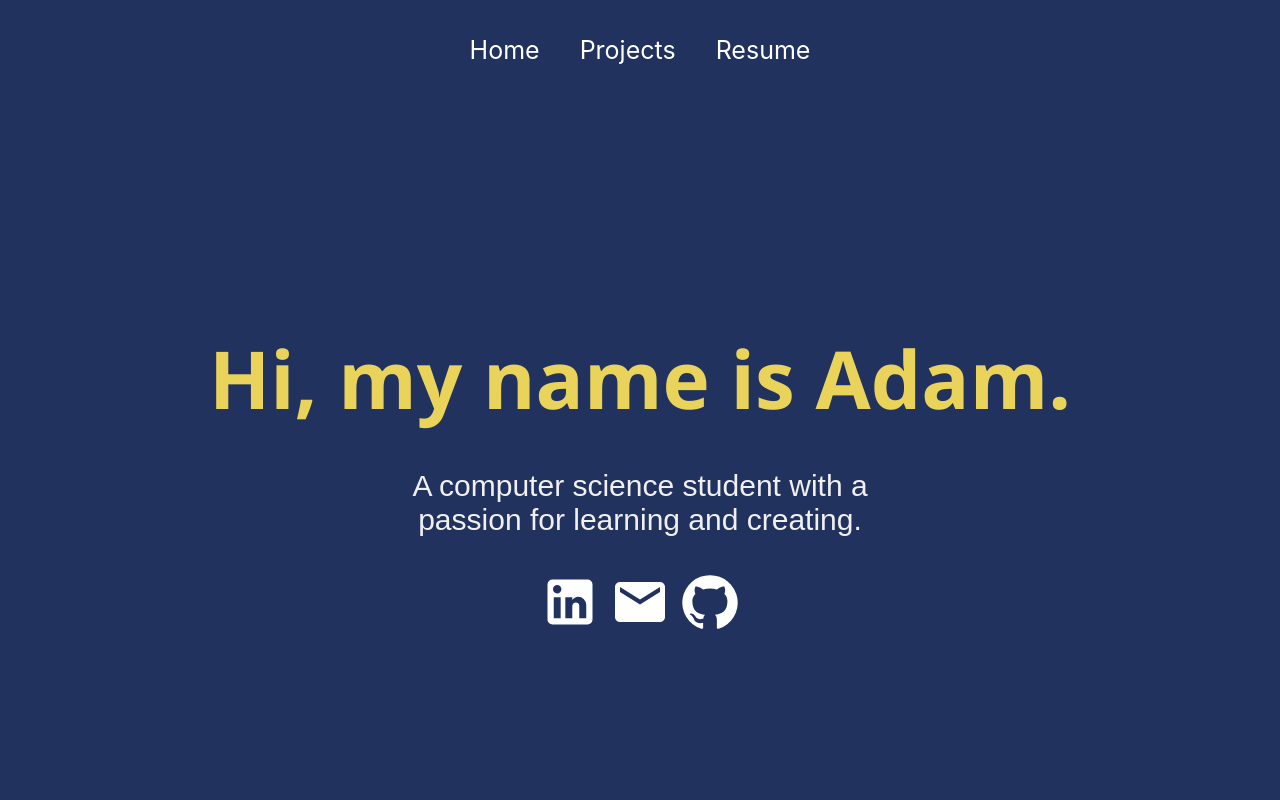
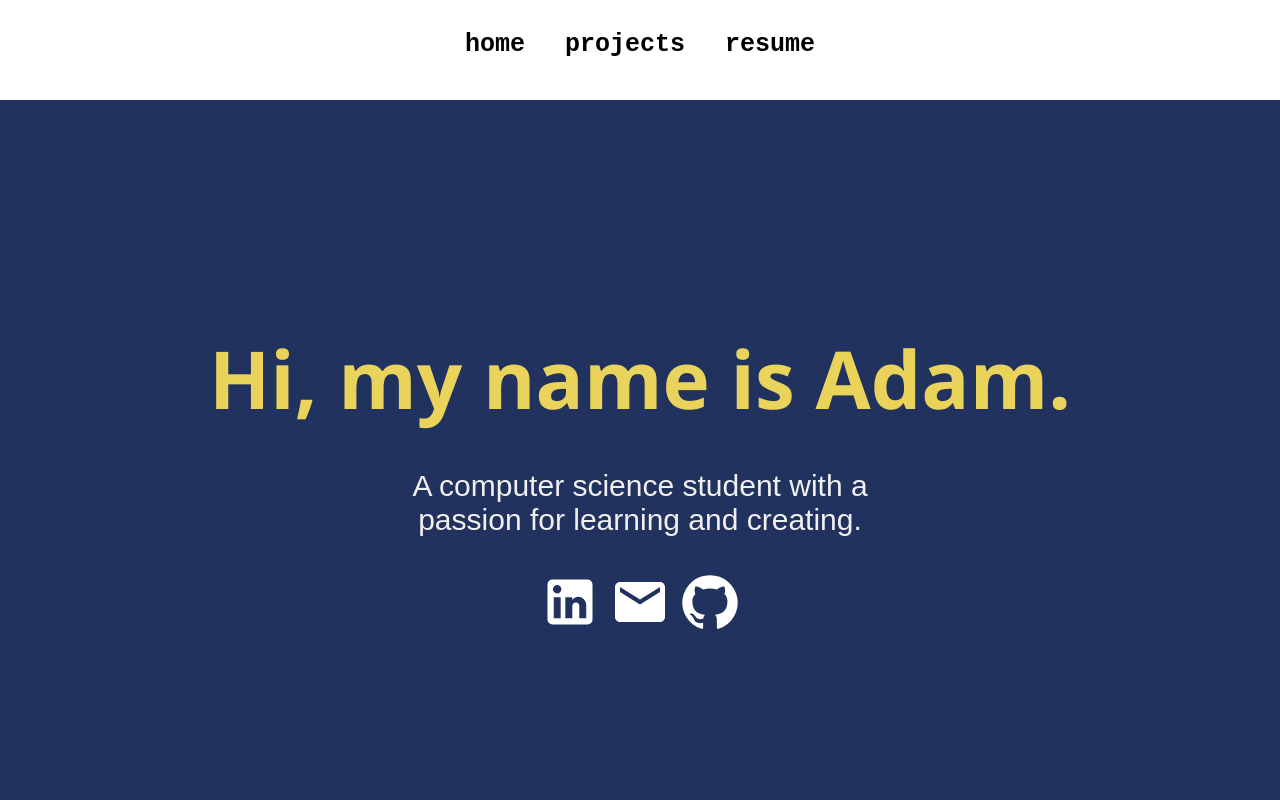
Before and after one commit to adamgrossberg/adamgrossberg.github.io, a React (Create React App) app in the folder portfolio-app/: page / in a window 1280 px wide. Shown: the top 800 px of the page. Built offline with nearby package versions, Linux system fonts and the light colour scheme.

Commit message:
navbar styles

```diff
--- a/portfolio-app/src/components/Navbar.js
+++ b/portfolio-app/src/components/Navbar.js
@@ -22,9 +22,9 @@ function Navbar() {
                 </button>
             </div>
             <div className="links">
-                <Link to="/">Home</Link>
-                <Link to="/projects">Projects</Link>
-                <Link to="/resume">Resume</Link>
+                <Link to="/">home</Link>
+                <Link to="/projects">projects</Link>
+                <Link to="/resume">resume</Link>
             </div>
         </div>
     )
--- a/portfolio-app/src/styles/Navbar.css
+++ b/portfolio-app/src/styles/Navbar.css
@@ -1,25 +1,31 @@
 .navbar {
   width: 100%;
   height: 100px;
-  background: #21325e;
+  background: white;
   position: sticky;
   top: 0;
+  font-family:'Courier New', Courier, monospace;
+  font-weight: bold;
 }
 
 .links {
   width: 100%;
   height: 100%;
-  display: flex;
-  align-items: center;
-  justify-content: center;
-  color: white;
+  display: inline-block;
+  text-align: center;
+  padding-top: 30px;
+  color: black;
 }
 
 .navbar a {
-  color: white;
+  color: black;
   text-decoration: none;
   margin: 20px;
   font-size: 25px;
+}
+
+.navbar a:hover {
+  text-decoration: underline;
 }
 
 .toggleButton {
```
